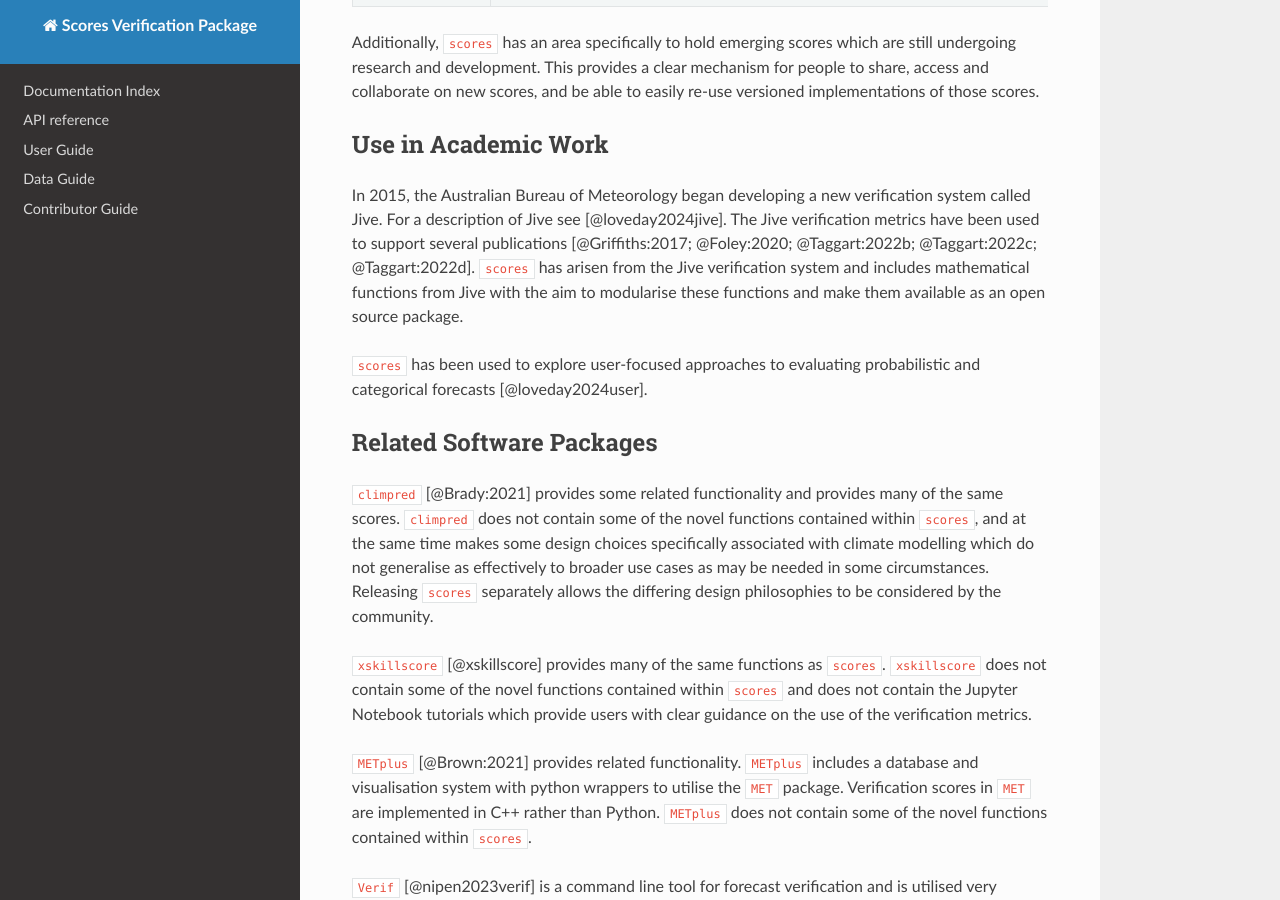
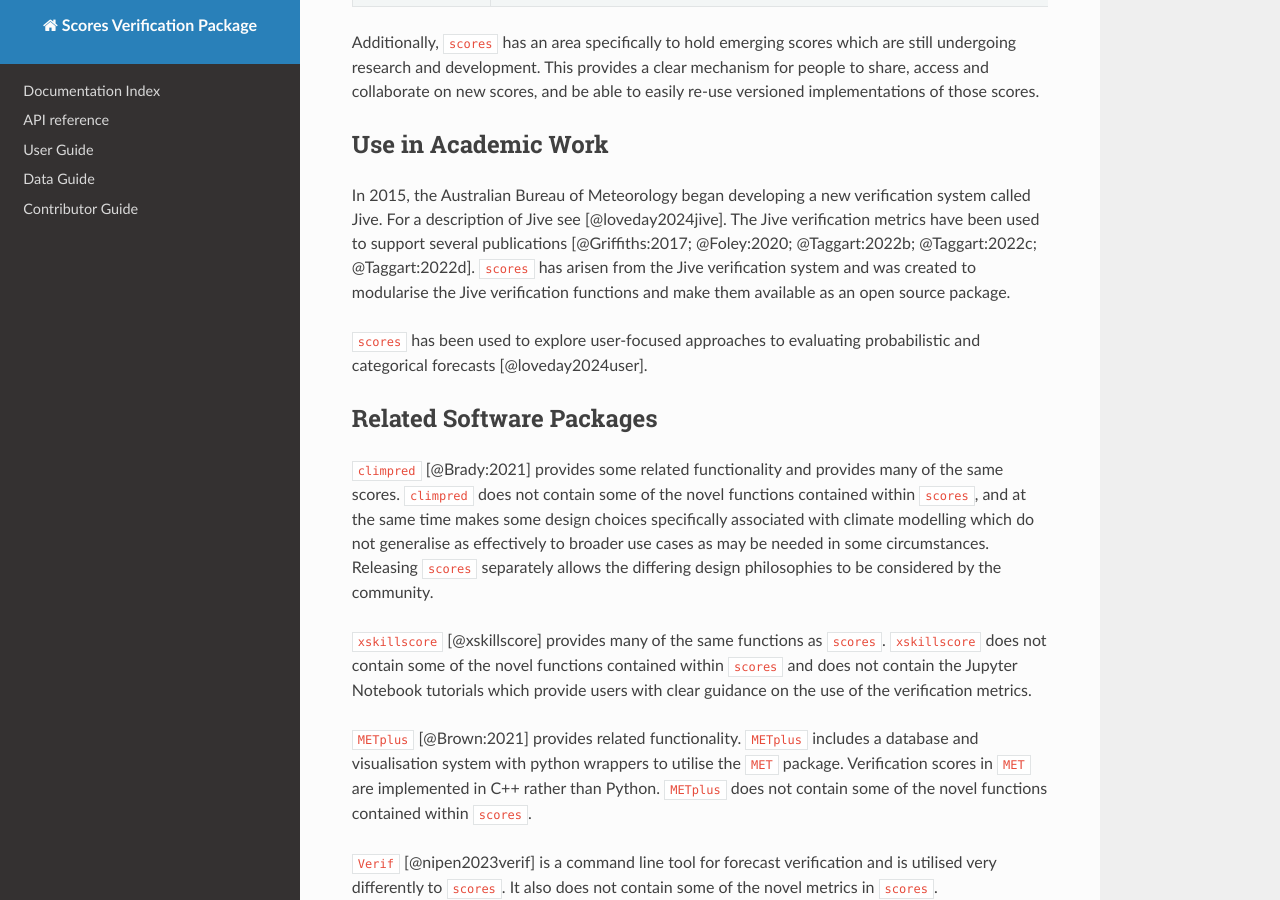
Before and after one commit to nci/scores, an MkDocs documentation site: the page built from docs/paper.md, in a window 1280 px wide and 900 px high, scrolled down 1874 px. Built offline with MkDocs 1.6.1, drawn with Linux system fonts in a browser that asks for light colours; nearby versions of some CDN libraries.

Commit message:
tidy up paragraph around jive and scores

```diff
--- a/docs/paper.md
+++ b/docs/paper.md
@@ -73,7 +73,7 @@ Additionally, `scores` has an area specifically to hold emerging scores which ar
 
 ## Use in Academic Work
 
-In 2015, the Australian Bureau of Meteorology began developing a new verification system called Jive. For a description of Jive see [@loveday2024jive]. The Jive verification metrics have been used to support several publications [@Griffiths:2017; @Foley:2020; @Taggart:2022b; @Taggart:2022c; @Taggart:2022d]. `scores` has arisen from the Jive verification system and includes mathematical functions from Jive with the aim to modularise these functions and make them available as an open source package.
+In 2015, the Australian Bureau of Meteorology began developing a new verification system called Jive. For a description of Jive see [@loveday2024jive]. The Jive verification metrics have been used to support several publications [@Griffiths:2017; @Foley:2020; @Taggart:2022b; @Taggart:2022c; @Taggart:2022d]. `scores` has arisen from the Jive verification system and was created to modularise the Jive verification functions and make them available as an open source package.
 
 `scores` has been used to explore user-focused approaches to evaluating probabilistic and categorical forecasts [@loveday2024user].
 
```
